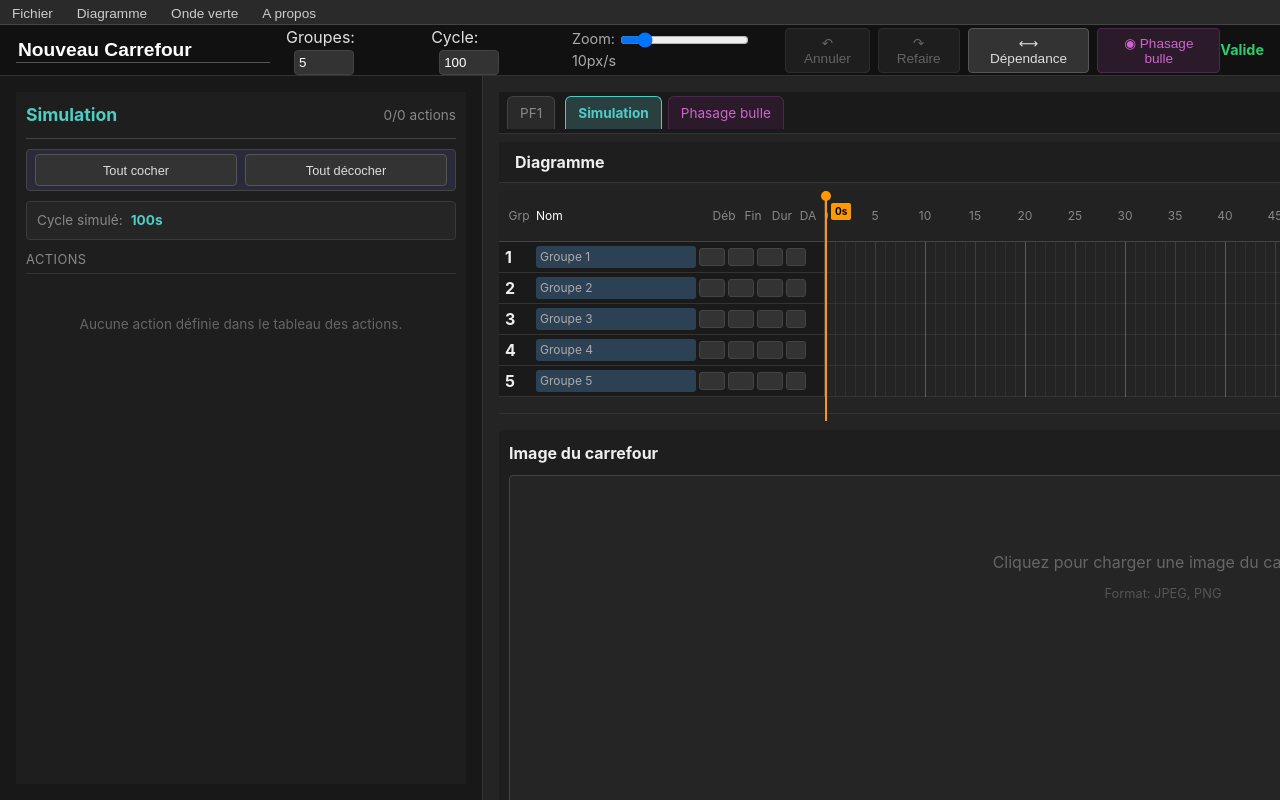
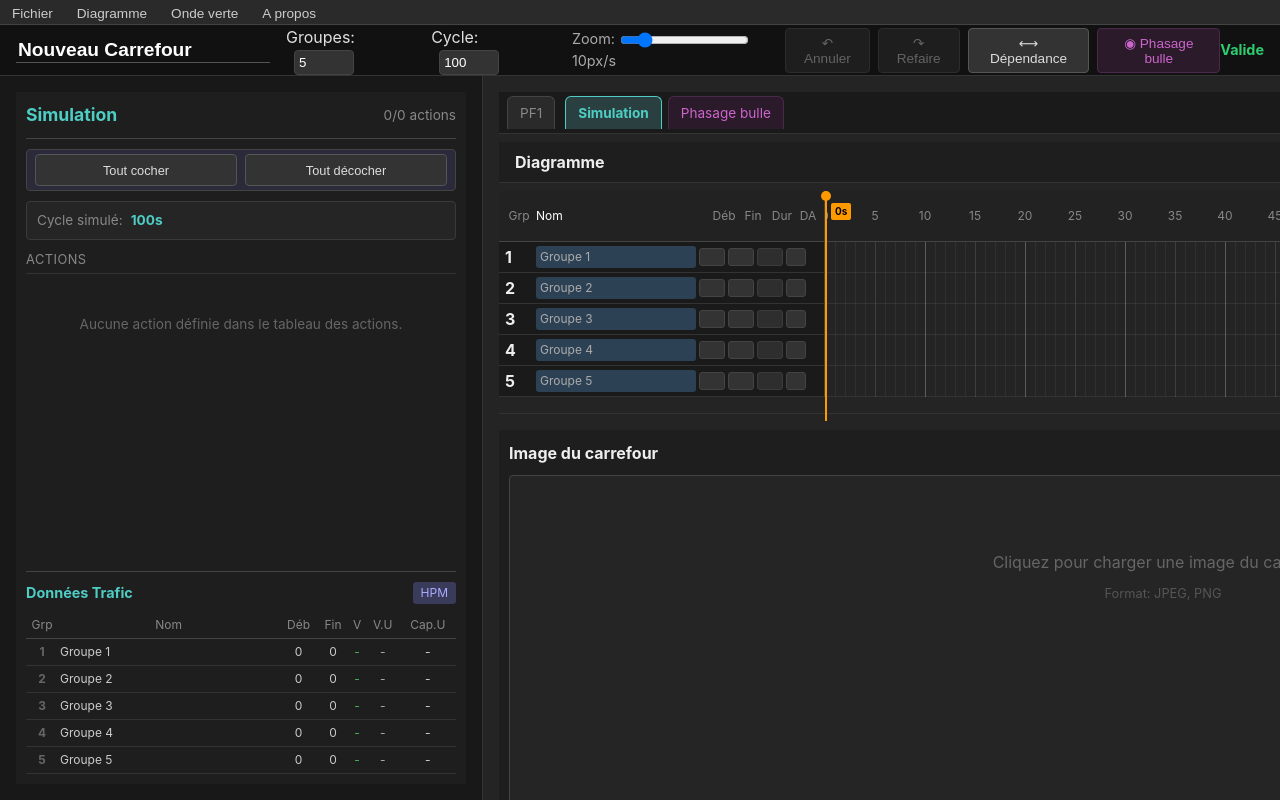
Before and after one commit to ThierryClm/Diagramme_Feux, a React (Vite) app: page / in a window 1280 px wide. Both pictures are taken after a click on the element "Simulation". Built offline with nearby package versions, Linux system fonts and the light colour scheme.

Commit message:
Optimiser l'onglet Simulation

```diff
--- a/src/App.jsx
+++ b/src/App.jsx
@@ -705,6 +705,8 @@ function App() {
                             conflictMatrix={conflictMatrix}
                             hoveredActionId={hoveredActionId}
                             setHoveredActionId={setHoveredActionId}
+                            activeTrafficDataset={activeTrafficDataset}
+                            getTrafficData={getTrafficData}
                         />
                     ) : (
                         <>
--- a/src/components/SimulationPanel.css
+++ b/src/components/SimulationPanel.css
@@ -285,3 +285,91 @@
     border-color: #66f !important;
     box-shadow: 0 0 5px rgba(100, 100, 255, 0.5);
 }
+
+/* Traffic Data Table in Simulation */
+.simulation-traffic {
+    margin-top: 10px;
+    border-top: 1px solid #444;
+    padding-top: 10px;
+}
+
+.simulation-traffic-header {
+    display: flex;
+    justify-content: space-between;
+    align-items: center;
+    margin-bottom: 8px;
+}
+
+.simulation-traffic-header .traffic-title {
+    color: #4ecdc4;
+    font-size: 0.9em;
+    font-weight: bold;
+}
+
+.simulation-traffic-header .traffic-dataset {
+    background: #3a3a5a;
+    color: #aaf;
+    padding: 2px 8px;
+    border-radius: 3px;
+    font-size: 0.75em;
+}
+
+.simulation-traffic-table {
+    width: 100%;
+    border-collapse: collapse;
+    font-size: 0.75em;
+}
+
+.simulation-traffic-table th {
+    text-align: center;
+    color: #888;
+    font-weight: normal;
+    padding: 4px 2px;
+    border-bottom: 1px solid #444;
+}
+
+.simulation-traffic-table td {
+    text-align: center;
+    padding: 4px 2px;
+    color: #ccc;
+    border-bottom: 1px solid #333;
+}
+
+.simulation-traffic-table .col-id {
+    color: #666;
+    width: 28px;
+}
+
+.simulation-traffic-table .col-name {
+    text-align: left;
+    max-width: 70px;
+    overflow: hidden;
+    text-overflow: ellipsis;
+    white-space: nowrap;
+}
+
+.simulation-traffic-table .col-green {
+    color: #4caf50;
+}
+
+.simulation-traffic-table .col-vutile {
+    color: #aaa;
+}
+
+/* Capacity color classes */
+.simulation-traffic-table .capacity-green {
+    color: #4caf50;
+}
+
+.simulation-traffic-table .capacity-orange {
+    color: #ff9800;
+}
+
+.simulation-traffic-table .capacity-red {
+    color: #f44336;
+}
+
+.simulation-traffic-table .capacity-black {
+    color: #000;
+    background-color: #ff6b6b;
+}
--- a/src/components/SimulationPanel.jsx
+++ b/src/components/SimulationPanel.jsx
@@ -12,7 +12,9 @@ const SimulationPanel = ({
     cycleLength,
     conflictMatrix,
     hoveredActionId,
-    setHoveredActionId
+    setHoveredActionId,
+    activeTrafficDataset,
+    getTrafficData
 }) => {
     // Filter to only show actions that have a type selected
     // Exclude actions that don't affect simulation
@@ -20,7 +22,9 @@ const SimulationPanel = ({
         'Début de bande passante',
         'Fin de bande passante',
         'Priorité piétons',
-        'Signa d\'aide à la conduite'
+        'Signa d\'aide à la conduite',
+        'Synchro BTS',
+        'Point de repos'
     ];
     const activeActions = actionData.filter(a =>
         a.action && a.action !== '' && !excludedActions.includes(a.action)
@@ -40,6 +44,32 @@ const SimulationPanel = ({
     }, [groups, actionData, selectedActions, cycleLength, conflictMatrix]);
 
     const { simulatedGroups, simulatedCycleLength, conflicts } = simulationResult;
+
+    // Calculate V.Utile = trafic / (1800 * coef / cycle)
+    const calculateVUtile = (trafficVol, laneCoef) => {
+        if (!trafficVol || !laneCoef || !simulatedCycleLength || laneCoef === 0) return null;
+        const result = trafficVol / (1800 * laneCoef / simulatedCycleLength);
+        return Math.round(result);
+    };
+
+    // Calculate Cap.U = (V.Utile / green time) * 100 (percentage)
+    const calculateCapacity = (greenTime, vUtile) => {
+        if (!greenTime || !vUtile || greenTime === 0) return { value: null, display: '' };
+        const result = Math.round((vUtile / greenTime) * 100);
+        return { value: result, display: result + '%' };
+    };
+
+    // Get capacity color class based on value
+    const getCapacityColorClass = (value) => {
+        if (value === null) return '';
+        if (value < 76) return 'capacity-green';
+        if (value <= 85) return 'capacity-orange';
+        if (value <= 100) return 'capacity-red';
+        return 'capacity-black';
+    };
+
+    // Filter only VL groups from simulated groups
+    const vlSimulatedGroups = simulatedGroups.filter(g => g.type === 'VL');
 
     return (
         <div className="simulation-panel">
@@ -147,6 +177,53 @@ const SimulationPanel = ({
                     <span>Aucun conflit</span>
                 </div>
             )}
+
+            {/* Traffic Data Table - using simulated green durations */}
+            {vlSimulatedGroups.length > 0 && getTrafficData && (
+                <div className="simulation-traffic">
+                    <div className="simulation-traffic-header">
+                        <span className="traffic-title">Données Trafic</span>
+                        <span className="traffic-dataset">{activeTrafficDataset}</span>
+                    </div>
+                    <table className="simulation-traffic-table">
+                        <thead>
+                            <tr>
+                                <th>Grp</th>
+                                <th>Nom</th>
+                                <th>Déb</th>
+                                <th>Fin</th>
+                                <th>V</th>
+                                <th>V.U</th>
+                                <th>Cap.U</th>
+                            </tr>
+                        </thead>
+                        <tbody>
+                            {vlSimulatedGroups.map(g => {
+                                const trafficData = getTrafficData(g.id);
+                                // Use simulated values for calculations
+                                const greenStart = g.simulatedOffset !== undefined ? g.simulatedOffset : g.offset;
+                                const greenDuration = g.simulatedGreen !== undefined ? g.simulatedGreen : g.durations?.green;
+                                const greenEnd = (greenStart + greenDuration) % simulatedCycleLength;
+                                const vUtile = calculateVUtile(trafficData?.trafficVol, g.laneCoef);
+                                const capacity = calculateCapacity(greenDuration, vUtile);
+                                return (
+                                    <tr key={g.id}>
+                                        <td className="col-id">{g.id}</td>
+                                        <td className="col-name">{g.name}</td>
+                                        <td className="col-start">{greenStart}</td>
+                                        <td className="col-end">{greenEnd}</td>
+                                        <td className="col-green">{greenDuration || '-'}</td>
+                                        <td className="col-vutile">{vUtile || '-'}</td>
+                                        <td className={`col-capacity ${getCapacityColorClass(capacity.value)}`}>
+                                            {capacity.display || '-'}
+                                        </td>
+                                    </tr>
+                                );
+                            })}
+                        </tbody>
+                    </table>
+                </div>
+            )}
         </div>
     );
 };
```
Also changed, not shown: src/components/TimelineDiagram.jsx (+75 -19 lines).
